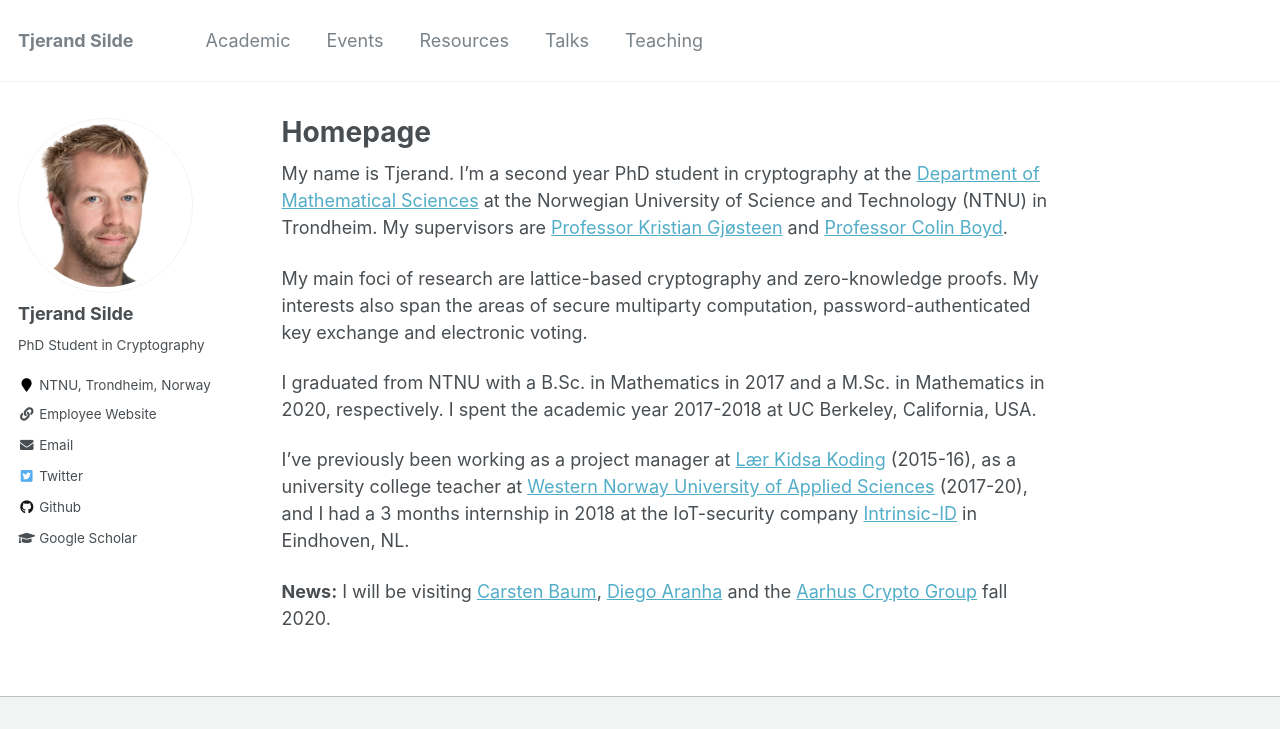
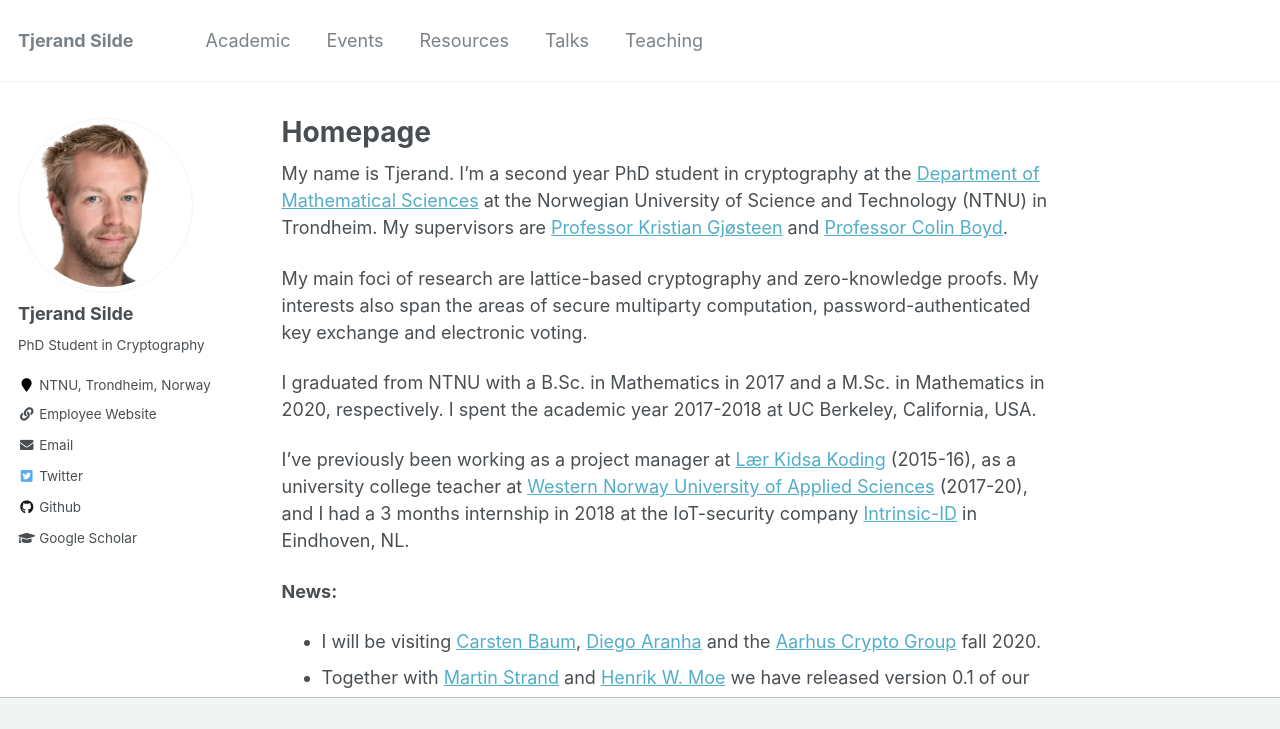
Before and after one commit to tjesi/tjesi.github.io, a Jekyll site: the page built from _pages/about.md, in a window 1280 px wide and 925 px high, cut to the strip 0-729 px from the top of the window. Built offline with Jekyll 4.4.1, drawn with Linux system fonts in a browser that asks for light colours.

Commit message:
Update about.md

```diff
--- a/_pages/about.md
+++ b/_pages/about.md
@@ -16,4 +16,6 @@
 
 I've previously been working as a project manager at [Lær Kidsa Koding](https://www.kidsakoder.no) (2015-16), as a university college teacher at [Western Norway University of Applied Sciences](https://www.hvl.no/en) (2017-20), and I had a 3 months internship in 2018 at the IoT-security company [Intrinsic-ID](https://www.intrinsic-id.com) in Eindhoven, NL.
 
-**News:** I will be visiting [Carsten Baum](http://www.carstenbaum.com), [Diego Aranha](https://sites.google.com/site/dfaranha) and the [Aarhus Crypto Group](https://users-cs.au.dk/orlandi/cryptogroup) fall 2020.
+**News:**
+* I will be visiting [Carsten Baum](http://www.carstenbaum.com), [Diego Aranha](https://sites.google.com/site/dfaranha) and the [Aarhus Crypto Group](https://users-cs.au.dk/orlandi/cryptogroup) fall 2020.
+* Together with [Martin Strand](https://github.com/martstr) and [Henrik W. Moe](https://github.com/HenrikWM) we have released version 0.1 of our [anonymous-tokens library](https://github.com/HenrikWM/anonymous-tokens).
```
